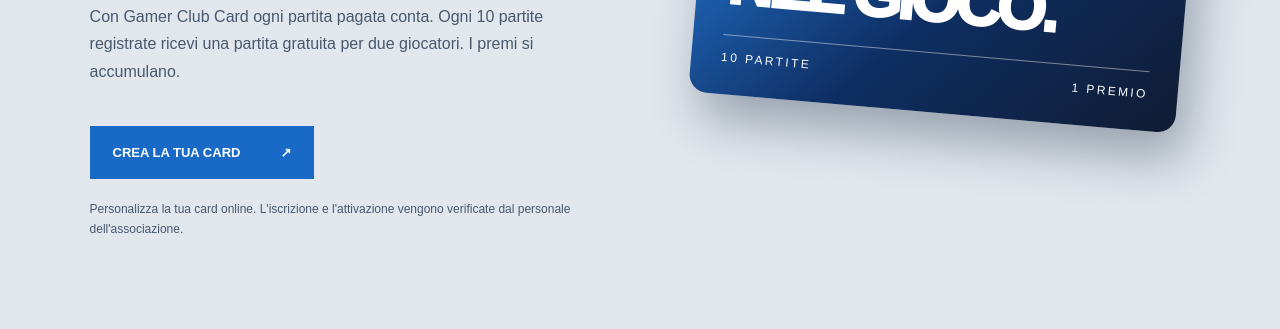
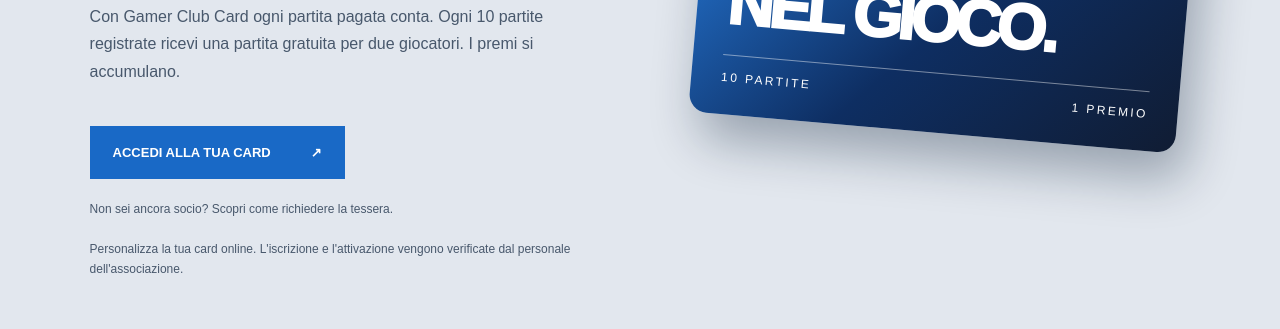
Before and after one commit to asdgamerclub/gamer-club, a plain HTML site: page index.html in a window 1280 px wide. Shown: the part 4077-4406 px from the top of the page. Drawn offline with Linux system fonts and the light colour scheme.

Commit message:
Collega tessera web al sito e sincronizza Wallet dopo accredito punti

```diff
--- a/index.html
+++ b/index.html
@@ -17,7 +17,7 @@
 <header class="gc-nav">
 <a class="gc-brand" href="#inizio" aria-label="A.S.D. Gamer Club, inizio"><img src="LOGO%20PER%20INSTAGRAM.jpg" alt="Logo ASD Gamer Club"><span>A.S.D. <strong>GAMER CLUB</strong></span></a>
 <nav aria-label="Navigazione principale"><a href="#esperienze">Esperienze</a><a href="#card">Gamer Club Card</a><a href="#community">Community</a><a href="galleria.html">Galleria</a><a href="#contatti">Dove siamo</a></nav>
-<a class="gc-nav-join" href="#card">LA TUA CARD <span aria-hidden="true">↗</span></a>
+<a class="gc-nav-join" href="tessera.html">LA TUA CARD <span aria-hidden="true">↗</span></a>
 </header>
 <section class="gc-hero" id="inizio" aria-label="Entra nel gioco">
 <div class="gc-hero-stage">
@@ -43,12 +43,13 @@
 <article class="gc-feature gc-feature-pc"><div class="gc-feature-img gc-ps5" role="img" aria-label="Tre postazioni PlayStation 5 in una sala gaming"></div><div class="gc-feature-copy"><span>04 / PLAYSTATION</span><h3>POSTAZIONI<br>PS5.</h3><p>Scegli il gioco, impugna il controller e sfida i tuoi amici.</p></div></article>
 </section>
 <section class="gc-card-section" id="card"><div class="gc-card-copy"><span class="gc-kicker">LA MEMBERSHIP</span><h2>GIOCA.<br>ACCUMULA.<br><em>TORNA A VINCERE.</em></h2><p>Con Gamer Club Card ogni partita pagata conta. Ogni 10 partite registrate ricevi una partita gratuita per due giocatori. I premi si accumulano.</p>
-<a class="gc-card-cta" href="iscrizione.html">CREA LA TUA CARD <span>↗</span></a>
+<a class="gc-card-cta" href="tessera.html">ACCEDI ALLA TUA CARD <span>↗</span></a>
+<p class="gc-card-footnote"><a href="iscrizione.html">Non sei ancora socio? Scopri come richiedere la tessera.</a></p>
 <p class="gc-card-footnote">Personalizza la tua card online. L'iscrizione e l'attivazione vengono verificate dal personale dell'associazione.</p></div>
 <div class="gc-pass-wrap"><div class="gc-pass"><div class="gc-pass-head"><img src="LOGO%20PER%20INSTAGRAM.jpg" alt=""><span>GAMER CLUB<br><small>MEMBERSHIP CARD</small></span></div><div class="gc-pass-title">ENTRA<br>NEL GIOCO.</div><div class="gc-pass-bottom"><span>10 PARTITE</span><span>1 PREMIO</span></div></div></div>
 </section>
 <section class="gc-community" id="community"><div class="gc-community-photo"><img src="https://d8j0ntlcm91z4.cloudfront.net/user_3MHy3Bu8YXZ5pOONRnridwlteOE/hf_20261119_101501_fb47f8c8-a332-47dd-a5bf-1857743e4530.png" alt="Illustrazione cinematografica ispirata al mondo gaming" loading="lazy"></div><div class="gc-community-text"><span>LA COMMUNITY</span><h2>OLTRE LO<br>SCHERMO.</h2><p>Non conta solo vincere. Contano gli amici, le rivincite e le storie che cominciano qui.</p><a href="https://www.instagram.com/asdgamerclub/" target="_blank" rel="noopener noreferrer" class="gc-social-cta">SEGUICI SU INSTAGRAM <span>↗</span></a></div></section>
 <section class="gc-contact" id="contatti"><div class="gc-contact-copy"><span>BENEVENTO, CENTRO STORICO</span><h2>CI VEDIAMO<br><em>IN GAME.</em></h2><p>Via Erik Mutarelli 2, 4, 6<br>82100 Benevento (BN)</p><a class="gc-directions" href="https://www.google.com/maps/search/?api=1&amp;query=Via+Erik+Mutarelli+2%2C+82100+Benevento" target="_blank" rel="noopener noreferrer">COME ARRIVARE <span>↗</span></a><a class="gc-email" href="mailto:asdgamerclub@gmail.com">asdgamerclub@gmail.com</a></div><div class="gc-map"><iframe title="Mappa Gamer Club a Benevento" loading="lazy" src="https://www.google.com/maps?q=Via%20Erik%20Mutarelli%202%20Benevento%20Italia&amp;output=embed"></iframe></div></section>
-<footer class="gc-footer"><div class="gc-footer-logo"><img src="LOGO%20PER%20INSTAGRAM.jpg" alt=""><b>GAMER CLUB</b></div><span>© <span id="year"></span> ASD Gamer Club. Entra nel gioco.</span><div><a href="galleria.html">GALLERIA</a><a href="admin.html">AREA OPERATORI</a><a href="https://www.instagram.com/asdgamerclub/" target="_blank" rel="noopener noreferrer">INSTAGRAM ↗</a></div></footer>
+<footer class="gc-footer"><div class="gc-footer-logo"><img src="LOGO%20PER%20INSTAGRAM.jpg" alt=""><b>GAMER CLUB</b></div><span>© <span id="year"></span> ASD Gamer Club. Entra nel gioco.</span><div><a href="tessera.html">LA MIA TESSERA</a><a href="galleria.html">GALLERIA</a><a href="admin.html">AREA OPERATORI</a><a href="https://www.instagram.com/asdgamerclub/" target="_blank" rel="noopener noreferrer">INSTAGRAM ↗</a></div></footer>
 </main>
 </body></html>
```
